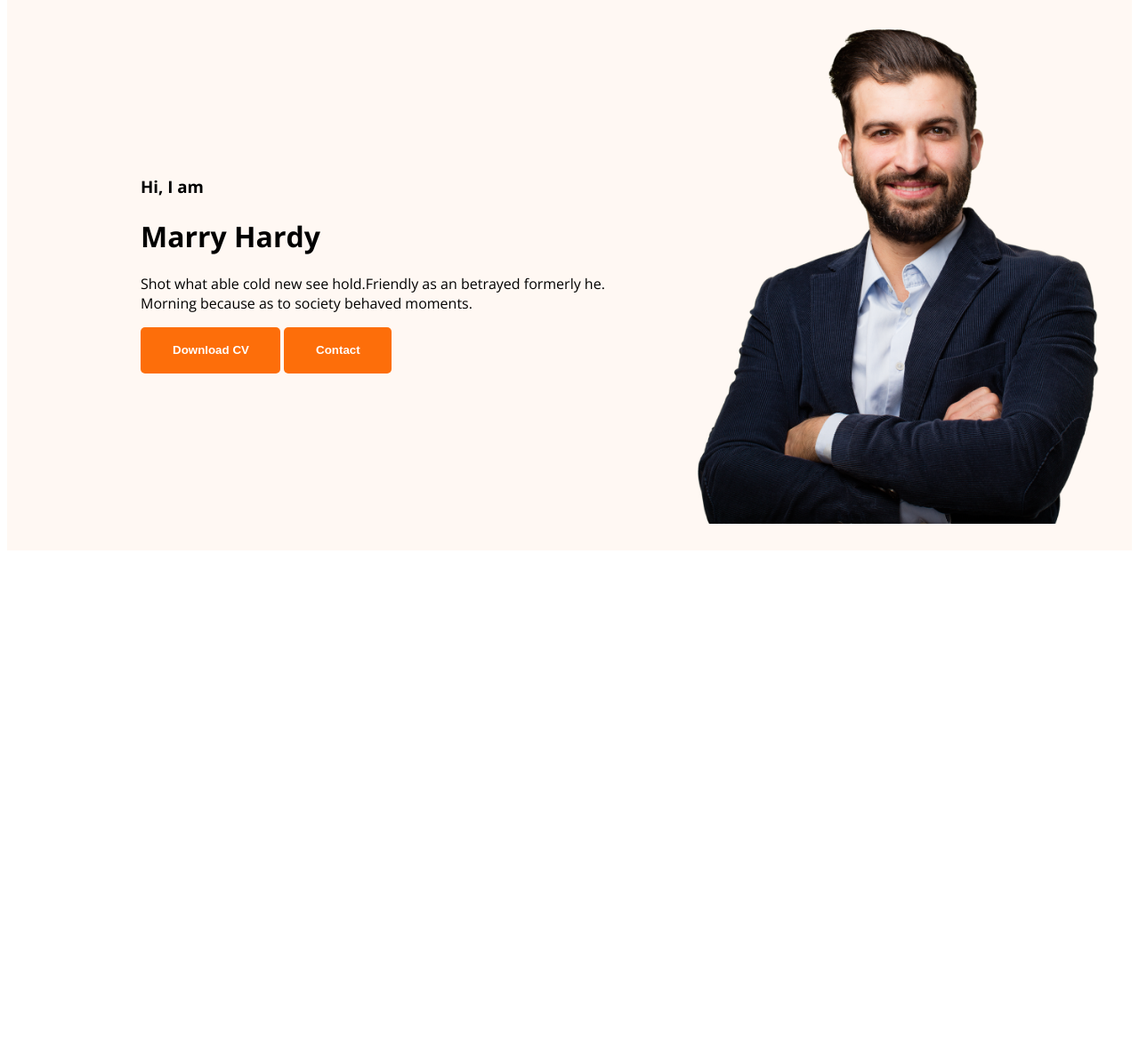
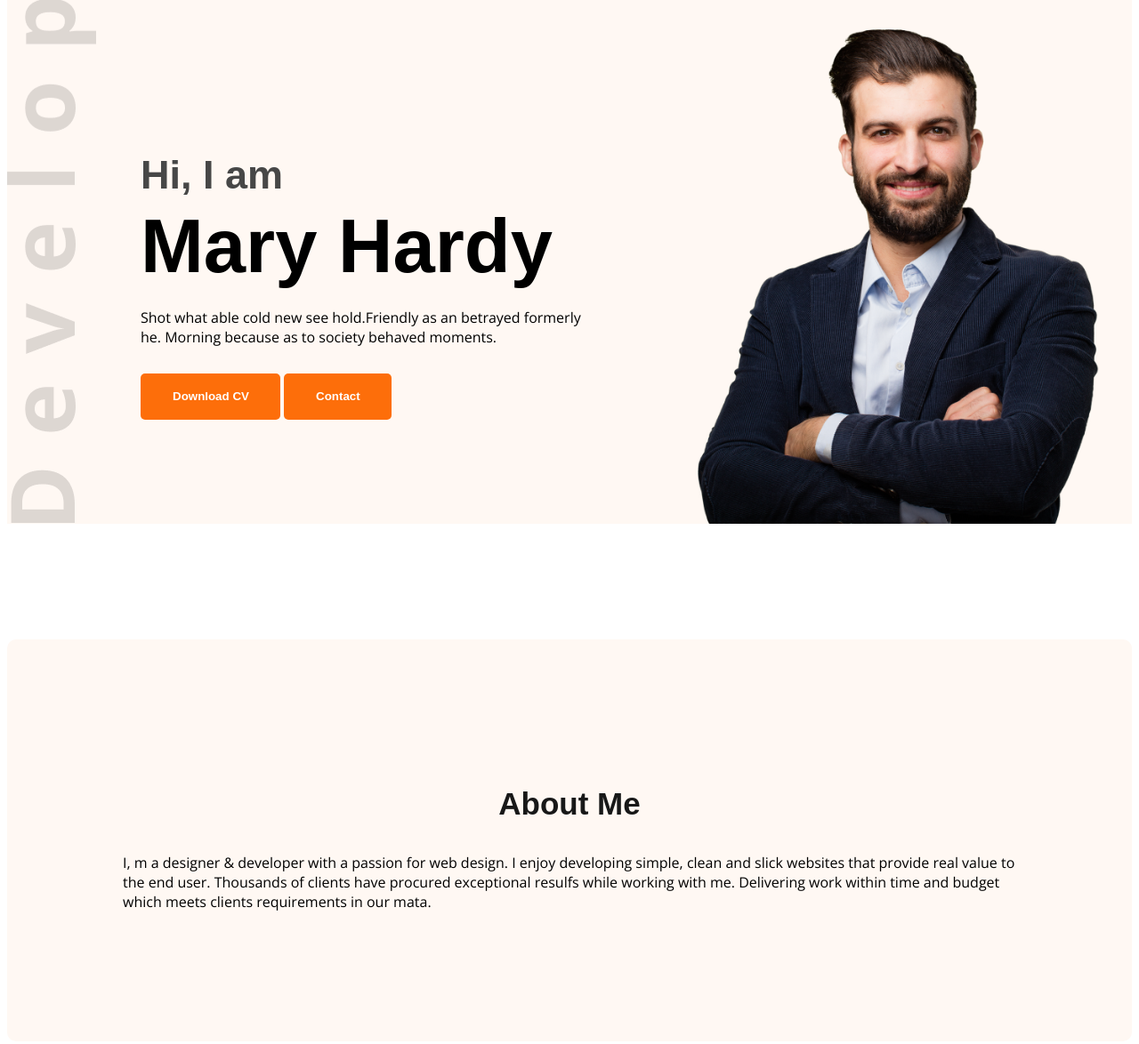
Before and after one commit to Burhanulislam/Developer-Portfolio, a plain HTML site: page index.html in a window 1280 px wide. Shown: the part 179-1353 px from the top of the page at 89% size. Before the commit the page ends 806 px from the top, so only its background shows below. Drawn offline with nearby package versions, Linux system fonts and the light colour scheme.

Commit message:
about section created

```diff
--- a/index.html
+++ b/index.html
@@ -22,10 +22,10 @@
             </ul>
         </nav>
         <div class="banner">
-            <div>
+            <div class="banner-content">
                 <h3 class="banner-greeting">Hi, I am </h3>
-                <h1 class="banner-title">Marry Hardy</h1>
-                <p>Shot what able cold new see hold.Friendly as an betrayed formerly he. Morning because as to society behaved moments.</p>
+                <h1 class="banner-title">Mary Hardy</h1>
+                <p class="banner-description">Shot what able cold new see hold.Friendly as an betrayed formerly he. Morning because as to society behaved moments.</p>
                 <button class="btn-primary"> Download CV</button>
                 <button class="btn-primary">Contact</button>
             </div>
@@ -33,7 +33,10 @@
         </div>
     </header>
     <main>
-
+        <section class="about">
+            <h3 class="section-title">About Me</h3>
+            <p class="section-description">I, m a designer & developer with a passion for web design. I enjoy developing simple, clean and slick websites that provide real value to the end user. Thousands of clients have procured exceptional resulfs while working with me. Delivering work within time and budget which meets clients requirements in our mata.</p>
+        </section>
     </main>
     <footer>
 
--- a/styles/portfolio.css
+++ b/styles/portfolio.css
@@ -4,9 +4,17 @@ body{
   font-optical-sizing: auto;
   font-weight: <weight>;
   font-style: normal;
-  font-variation-settings:
-    "wdth" 100;
+  /* font-variation-settings:
+    "wdth" 100; */
 }
+.section-title {
+    font-family: sans-serif;
+    font-size: 35px;
+    font-weight: bold;
+    color: #181818;
+    text-align: center;
+}
+
 .text-primary{
     color: #FD6E0A;
 }
@@ -26,7 +34,7 @@ body{
 /* nav releted css */
 nav{
     display: flex;
-    /* justify-content: space-between; */
+    justify-content: space-between;
     align-items: center;
 }
 nav > ul {
@@ -46,17 +54,56 @@ nav{
     justify-content: space-between;
     align-items: center;
     margin: 0 200px;
+}
+
+
+/* header related styles */
+
+.header {
+    background-color: #fff8f3;
+    background-image: url('../images/header_bg.png');
+    background-repeat: no-repeat;
+    background-position: bottom right;
+    background-image: url('../images/developer.png');
+    background-position: bottom left;
 
 }
-/* header related styles */
-.header {
-    background-color: #fff8f3;
-}
 .banner {
-    padding: 30px 30px 30px 150px ;
+    padding: 30px 30px 0px 150px ;
     display: flex;
     align-items: center;
+    justify-content: space-between;
 }
 .banner .profile-pic {
     width: 500px;
 }
+.banner-greeting {
+    font-family:  sans-serif;
+    font-size: 45px;
+    color: #474747;
+    margin-bottom: 0;
+}
+.banner-title {
+    font-family: sans-serif;
+    font-size: 85px;
+    font-weight: bold;
+    margin-top: 5px;
+    margin-bottom: 20px;
+}
+.banner-description {
+    margin-top: 20px;
+    margin-bottom: 30px;
+}
+.banner-content {
+    max-width: 500px ;
+}
+
+/* main section styles */
+
+/* about section styles */
+.about {
+    padding: 130px;
+    border-radius: 10px;
+    margin: 130px 0;
+    background: #FFF8F3;
+}
```
